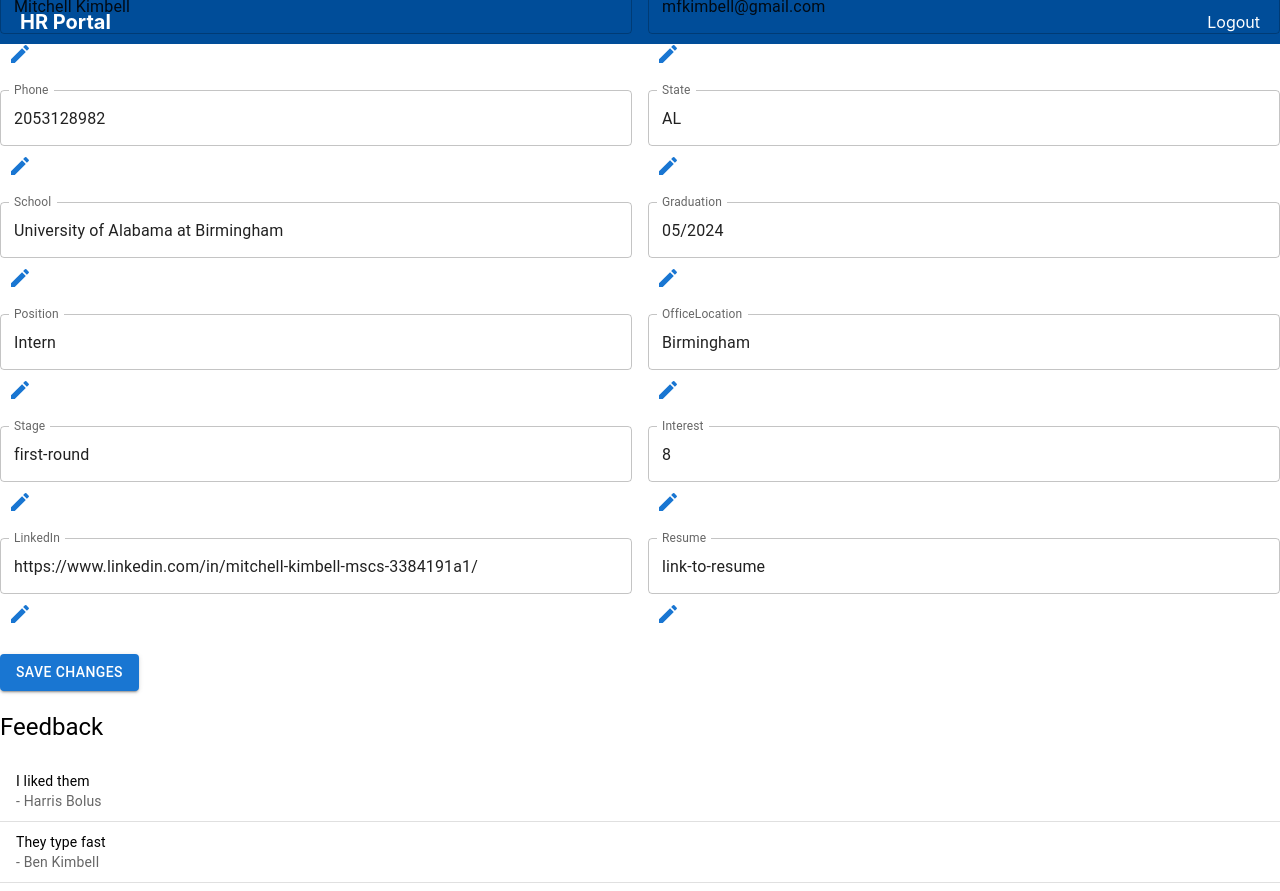
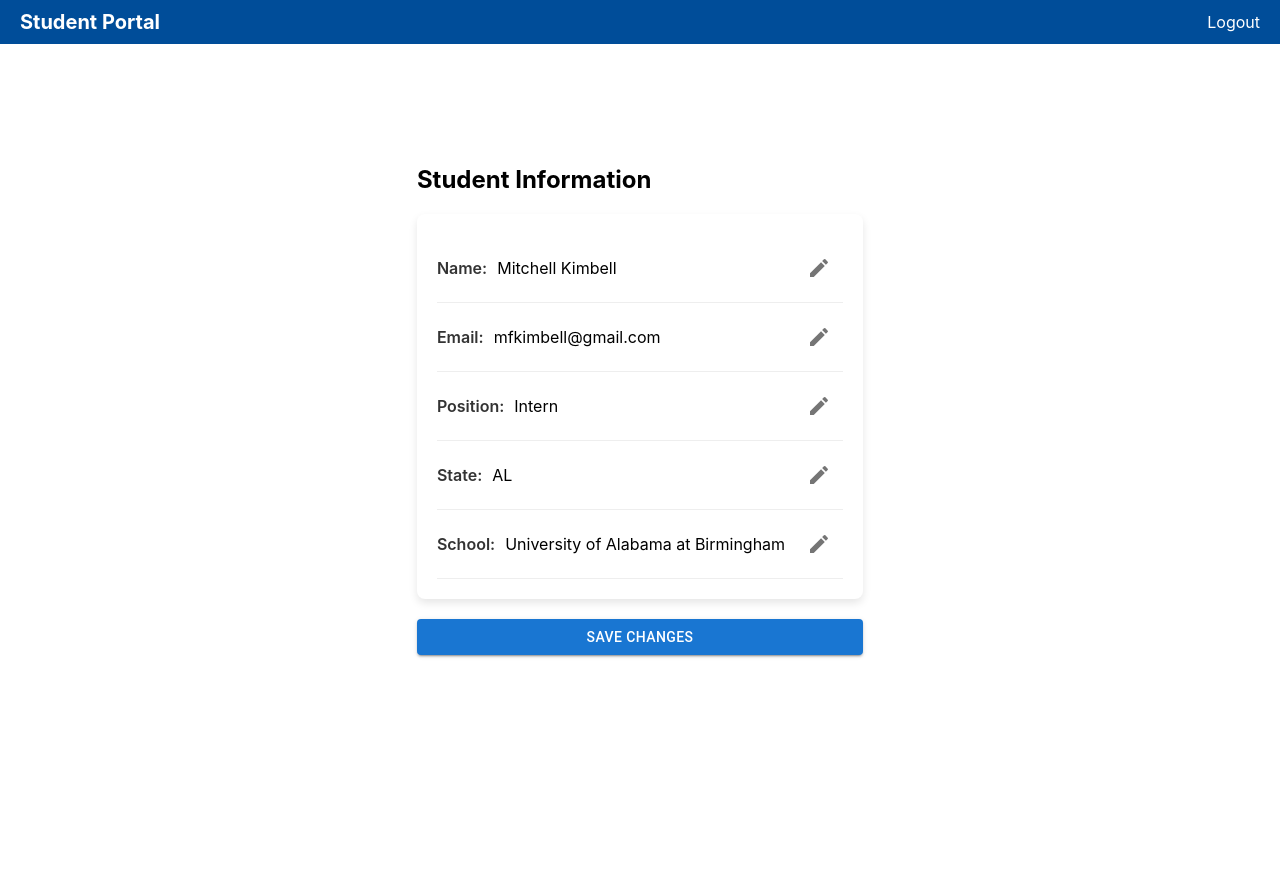
Before and after one commit to recruit-tracker/frontend, a React (Create React App) app in the folder recruit-tracker/: page /student in a window 1280 px wide. After the commit the page ends 800 px from the top, so only its background shows below. Built offline with nearby package versions, Linux system fonts and the light colour scheme.

Commit message:
hopefully work

```diff
--- a/recruit-tracker/src/components/StudentPortal/StudentPortal.css
+++ b/recruit-tracker/src/components/StudentPortal/StudentPortal.css
@@ -2,7 +2,9 @@
 body {
 	background-color: white;
 
+
 	z-index: 9999;
+
 }
 
 .main-content {
--- a/recruit-tracker/src/components/StudentPortal/StudentPortal.js
+++ b/recruit-tracker/src/components/StudentPortal/StudentPortal.js
@@ -1,98 +1,62 @@
 import React, { useState } from "react";
-import HrHeader from "../HrHeader/HrHeader";
-import {
-  Button,
-  Grid,
-  IconButton,
-  TextField,
-  Tooltip,
-  Link,
-  Typography,
-  List,
-  ListItem,
-  ListItemText,
-} from "@mui/material";
+import Header from "../Header/Header"; // Adjust this import path as necessary.
+import "./StudentPortal.css"; // Ensure this CSS file exists and is correctly referenced.
+import IconButton from "@mui/material/IconButton";
 import EditIcon from "@mui/icons-material/Edit";
-import LinkedInIcon from "@mui/icons-material/LinkedIn";
-import ArticleIcon from "@mui/icons-material/Article";
-import { students } from "../../testData/testStudents"; // Adjust the import path as necessary
+import Button from "@mui/material/Button"; // Import Button component from Material-UI
 
-console.log("students", students);
-const HrSingleProfile = () => {
-  const [profileInfo, setProfileInfo] = useState(students[0]); // Assuming first student for demo
-  const [editField, setEditField] = useState(null);
+const StudentPortal = () => {
+  const [studentInfo, setStudentInfo] = useState({
+    name: "Mitchell Kimbell",
+    email: "mfkimbell@gmail.com",
+    position: "Intern",
+    state: "AL",
+    school: "University of Alabama at Birmingham",
+  });
 
-  const handleEditClick = (field) => {
-    setEditField(field);
-  };
-
-  const handleFieldChange = (e, field) => {
-    setProfileInfo({ ...profileInfo, [field]: e.target.value });
+  const handleEdit = (field) => {
+    console.log(`Edit ${field}`);
+    // Add your logic to handle the edit action here.
   };
 
   const handleSaveChanges = () => {
-    console.log("Saving changes", profileInfo);
-    setEditField(null); // Clear the edit field state to exit editing mode
+    console.log("Save changes");
+    // Implement save functionality here
   };
 
   return (
     <div>
-      <HrHeader />
+      <Header />
       <div className="main-content">
-        <h2>Profile Information</h2>
-        <Grid container spacing={2} style={{ marginBottom: "20px" }}>
-          {/* Render only specific fields in the top section */}
-          {Object.entries(profileInfo).map(
-            ([key, value]) =>
-              key !== "id" &&
-              key !== "feedback" && (
-                <Grid item xs={12} sm={6} key={key}>
-                  <TextField
-                    fullWidth
-                    label={key.charAt(0).toUpperCase() + key.slice(1)}
-                    value={editField === key ? value : value || ""}
-                    onChange={(e) => handleFieldChange(e, key)}
-                    variant="outlined"
-                    InputProps={{
-                      readOnly: editField !== key,
-                    }}
-                  />
-                  <Tooltip title="Edit">
-                    <IconButton
-                      color="primary"
-                      onClick={() => handleEditClick(key)}
-                    >
-                      <EditIcon />
-                    </IconButton>
-                  </Tooltip>
-                </Grid>
-              )
-          )}
-        </Grid>
+        <h2>Student Information</h2>
+        <div className="student-info">
+          {Object.entries(studentInfo).map(([key, value]) => (
+            <div key={key} className="info-row">
+              <span className="info-label">
+                {key.charAt(0).toUpperCase() + key.slice(1)}:
+              </span>
+              <span className="info-value">{value}</span>
+              <IconButton
+                onClick={() => handleEdit(key)}
+                aria-label="edit"
+                size="large"
+              >
+                <EditIcon />
+              </IconButton>
+            </div>
+          ))}
+        </div>
         <Button
           variant="contained"
           color="primary"
           onClick={handleSaveChanges}
-          style={{ marginBottom: "20px" }}
+          className="save-changes-btn"
         >
           Save Changes
         </Button>
-        {/* Feedback Section */}
-        <Typography variant="h5" style={{ marginBottom: "10px" }}>
-          Feedback
-        </Typography>
-        <List dense={true}>
-          {Object.entries(profileInfo.feedback || {}).map(
-            ([reviewer, feedback], index) => (
-              <ListItem key={index} divider>
-                <ListItemText primary={feedback} secondary={`- ${reviewer}`} />
-              </ListItem>
-            )
-          )}
-        </List>
       </div>
     </div>
   );
 };
 
-export default HrSingleProfile;
+export default StudentPortal;
--- a/recruit-tracker/src/testData/testStudents.js
+++ b/recruit-tracker/src/testData/testStudents.js
@@ -1,6 +1,6 @@
 export const students = [
   {
-    id: 1,
+
     name: "Mitchell Kimbell",
     email: "mfkimbell@gmail.com",
     phone: "2053128982",
@@ -19,7 +19,7 @@ export const students = [
     },
   },
   {
-    id: 2,
+
     name: "Alex Johnson",
     email: "alex.johnson@example.com",
     phone: "4085550123",
```
